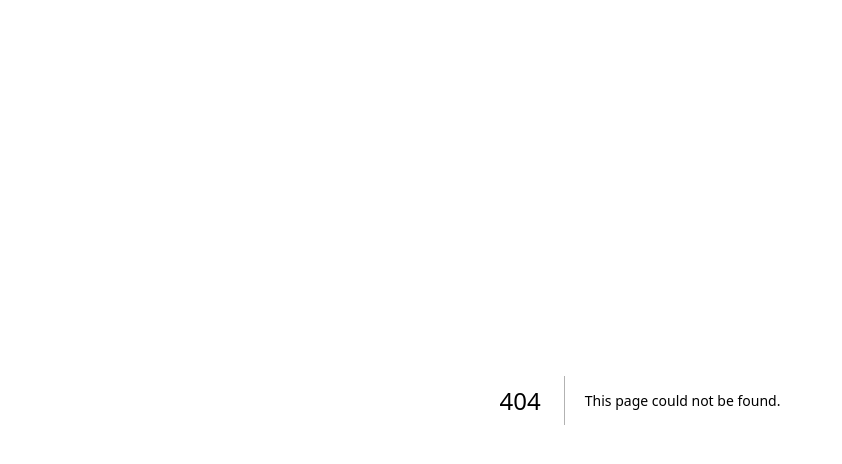
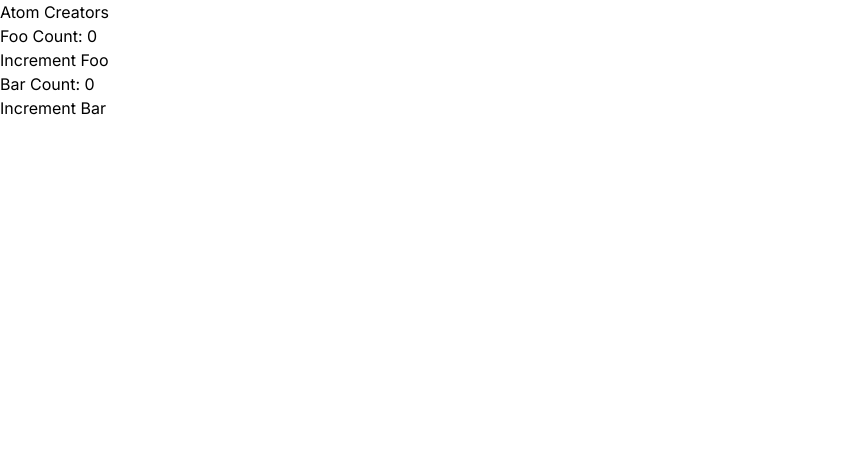
Before and after one commit to hninhnin0929/mynextapp-withjotai, a Next.js app: page /atom-creators in a window 1280 px wide. Before the commit this address had no page. Shown: the top 464 px of the page, without its empty margins (0-842 px from the left). Built offline with nearby package versions, Linux system fonts and the light colour scheme.

Commit message:
atom creators

```diff
--- /dev/null
+++ b/src/app/atom-creators/page.tsx
@@ -0,0 +1,36 @@
+"use client";
+
+import { useAtom } from "jotai";
+import { barAtom, barIncAtom, fooAtom, fooIncAtom } from "../store";
+
+export default function AtomCreators() {
+    const [fooCount] = useAtom(fooAtom);
+    const [, incFoo] = useAtom(fooIncAtom);
+    const [barCount] = useAtom(barAtom);
+    const [, incBar] = useAtom(barIncAtom);
+
+
+    const onClick1 = () => {
+        incFoo();
+      };
+
+      const onClick2 = () => {
+        incBar()
+      }
+
+
+      return (
+        <div>
+          <h1>Atom Creators</h1>
+          <div>
+            <h2>Foo Count: {fooCount}</h2>
+            <button onClick={onClick1}>Increment Foo</button>
+          </div>
+          <div>
+            <h2>Bar Count: {barCount}</h2>
+            <button onClick={onClick2}>Increment Bar</button>
+          </div>
+        </div>
+      );
+
+}
--- a/src/app/store.js
+++ b/src/app/store.js
@@ -53,3 +53,13 @@ export const handleMouseMoveAtom1 = atom (
         }
     }
 );
+const createCountIncAtoms = (initialValue) => {
+    const baseAtom = atom(initialValue)
+    const valueAtom = atom((get) => get(baseAtom))
+    const incAtom = atom(null, (get, set) => set(baseAtom, (c) => c + 1))
+    return [valueAtom, incAtom]
+  }
+
+// Create atoms for foo and bar counters
+export const [fooAtom, fooIncAtom] = createCountIncAtoms(0);
+export const [barAtom, barIncAtom] = createCountIncAtoms(0);
```
